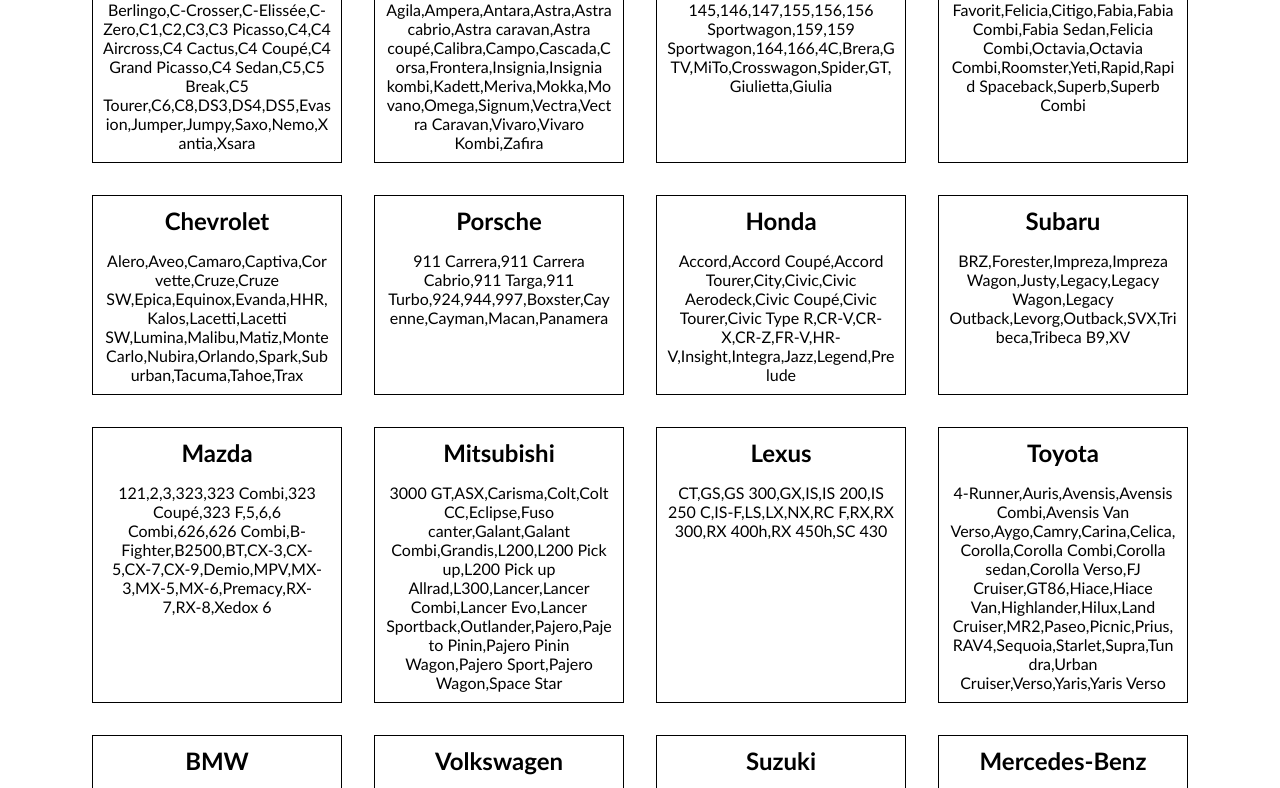
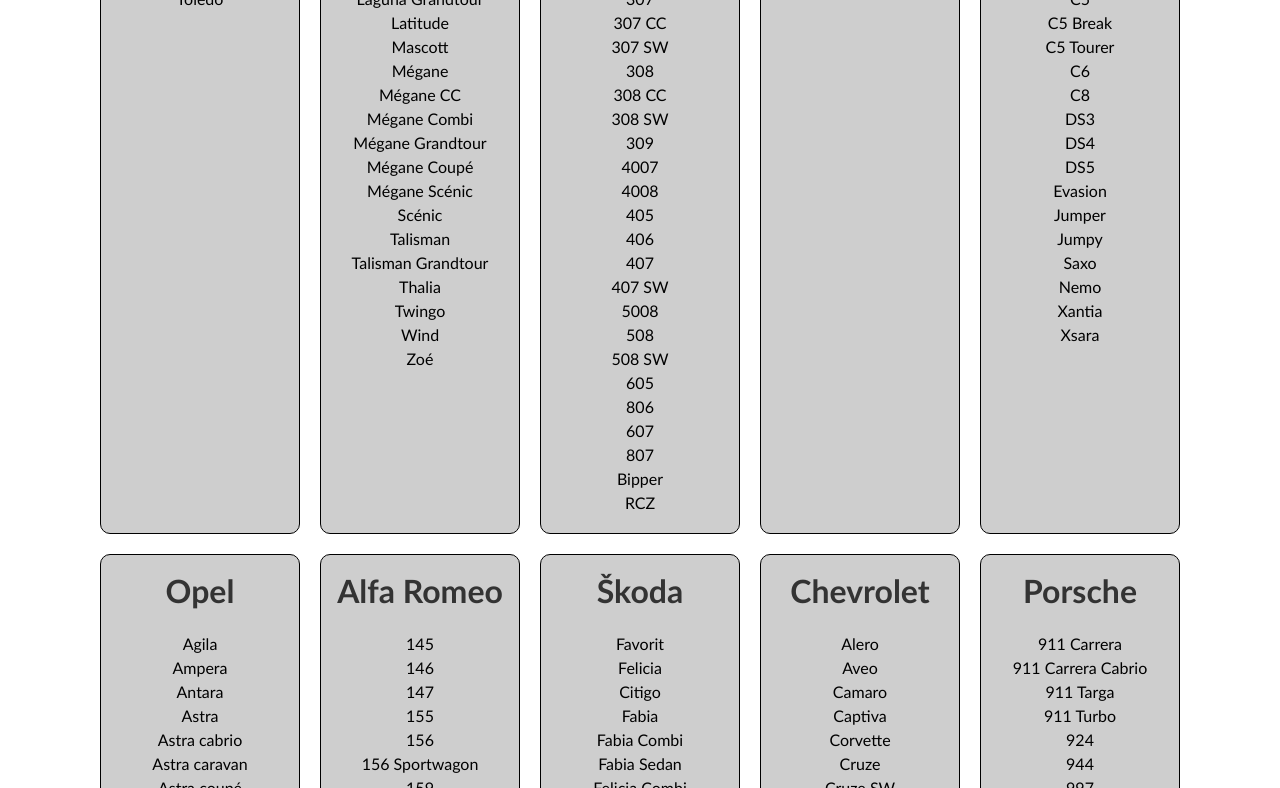
Before and after one commit to SwedaZz/JavaScript_testas, a plain HTML site: page Task 4/Index.html in a window 1280 px wide. Shown: the part 526-1314 px from the top of the page. Drawn offline with Linux system fonts and the light colour scheme.

Commit message:
Papildymas.
Pakeistas pratimo sprendimas - padaryta, kad visi modeliai būtų atvaizduojami kaip ul/li elementai. Pasiekta naudojant Fetch GET motedą viską formuojant per append.

```diff
--- a/Task 4/script.js
+++ b/Task 4/script.js
@@ -11,20 +11,43 @@ bent minimalų stilių;
 
 const ENDPOINT = "cars.json";
 
-fetch(ENDPOINT)
-        .then((myData) => myData.json())
-        .then((getData) => {
-          let output = "";
+const displayCars = (cars) => {
+    const output = document.getElementById("output");
+    cars.forEach(car => {
+        const cardDiv = document.createElement("div");
 
-          getData.forEach((item, index) => {
-            output += `
-    <div class="card">
-        <h2 class="brand"> ${item.brand} </h2>
-        <p class="models"> ${item.models} </p>
-    </div>`;
-          });
+        const brand = document.createElement("h1");
+        brand.innerText = car.brand;
 
-          console.log(output)
+        const modelList = document.createElement("ul");
 
-          document.getElementById("output").innerHTML = output;
-        });
+        let numberofModels = car.models.length;
+
+        for (let i = 0; i < numberofModels; ++i) {
+
+            model = document.createElement('li');
+
+            model.innerHTML = car.models[i];
+
+            modelList.appendChild(model);
+        }
+
+        cardDiv.append(brand, modelList);
+
+        output.append(cardDiv);
+    });
+}
+
+const fetchCarCards = async () => {
+    try {
+      const response = await fetch(ENDPOINT);
+      if (response.ok) {
+        const cars = await response.json();
+        displayCars(cars);
+      }
+    } catch (error) {
+      console.error(error);
+    }
+  };
+
+  fetchCarCards();
--- a/Task 4/style.css
+++ b/Task 4/style.css
@@ -34,18 +34,23 @@
   justify-content: center;
 }
 
-.card {
-  width: 250px;
-  margin: 1rem;
-  padding: 10px;
+#output div {
+  border: 1px solid black;
+  border-radius: 10px;
+  background-color: rgb(206, 206, 206);
+  margin: 10px;
+  min-width: 200px;
   text-align: center;
-  border: 1px solid black;
+  padding: 1rem;
+
 }
 
-.brand {
-  margin-bottom: 1rem;
+#output div h1{
+  margin: 0%;
+  margin-bottom: 1.5rem;
 }
 
-.models {
-  word-wrap: break-word;
+#output div ul li{
+  list-style-type: none;
+  margin-bottom: 5px;
 }
```
